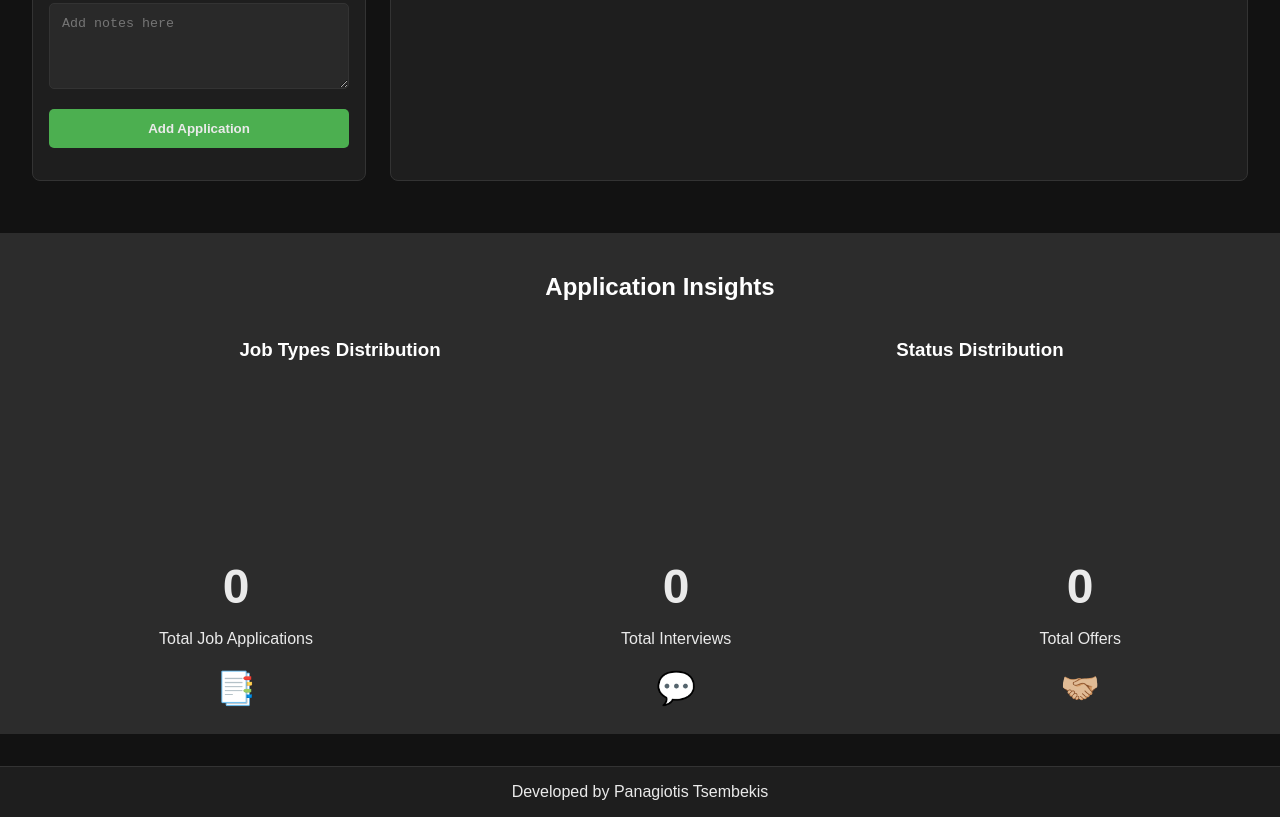
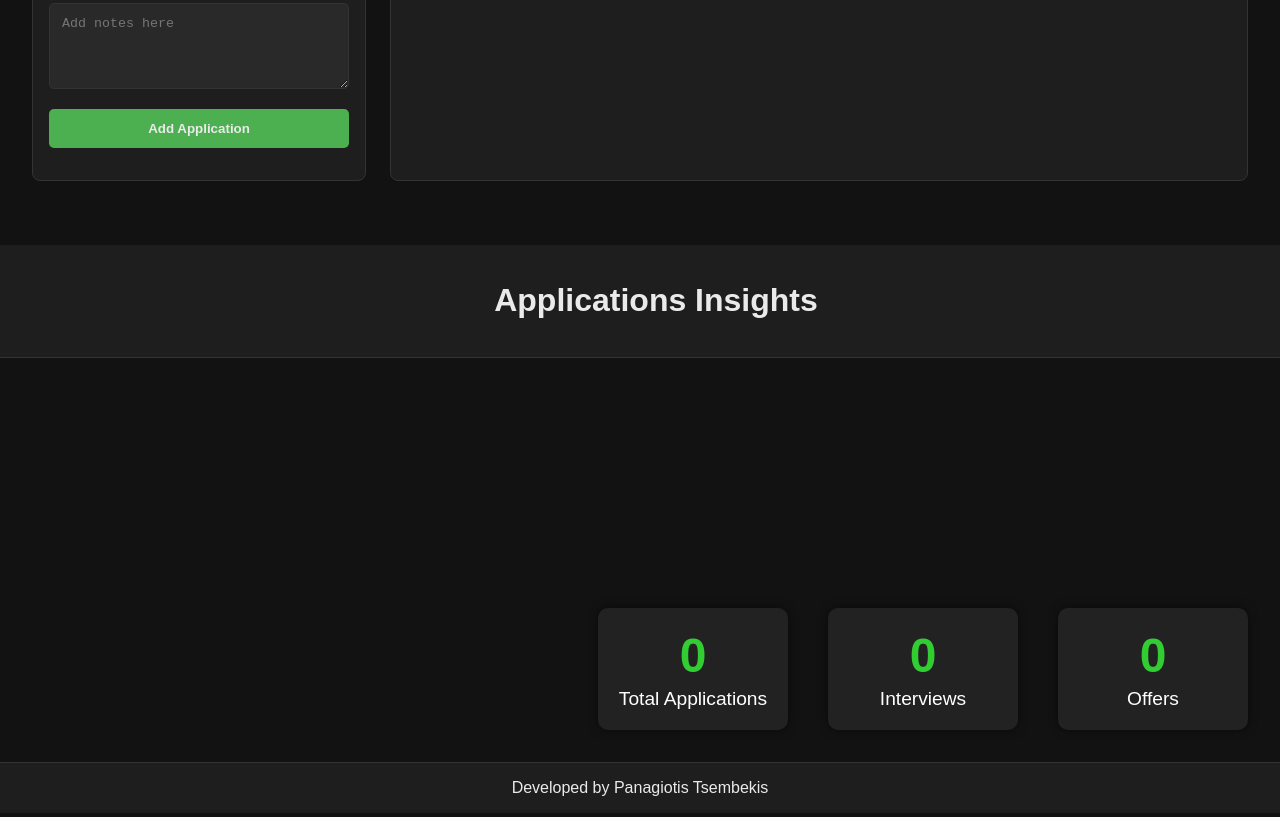
Before and after one commit to tsembp/Job-Application-Tracker, a plain HTML site: page fontend/index.html in a window 1280 px wide. Shown: the part 619-1436 px from the top of the page. Drawn offline with nearby package versions, Linux system fonts and the light colour scheme; no server answers.

Commit message:
created insights section

```diff
--- a/fontend/index.html
+++ b/fontend/index.html
@@ -91,48 +91,38 @@
         </section>
     </div>
 
-    <div style="width: 100%; padding: 20px; margin-top: 20px; background-color: #2c2c2c;">
-        <h2 style="color: white; text-align: center;">Application Insights</h2>
-        <div style="display: flex; justify-content: space-around;">
-            <!-- Job Type Chart -->
-            <div style="width: 45%;">
-                <h3 style="color: white; text-align: center;">Job Types Distribution</h3>
-                <canvas id="jobTypeChart"></canvas>
+    <header class="charts-header">
+        <h1>Applications Insights</h1>
+    </header>
+
+    <div class="charts-container">
+        <div id="left-section">
+            <canvas id="jobTypeChart"></canvas>
+        </div>
+        <div class="right-section">
+            <div id="statusChart-container">
+                <canvas id="statusChart"></canvas>
             </div>
-            <!-- Status Chart -->
-            <div style="width: 45%;">
-                <h3 style="color: white; text-align: center;">Status Distribution</h3>
-                <canvas id="statusChart"></canvas>
+            <div class="hero-section">
+                <div>
+                    <h1 id="totalApplications">0</h1>
+                    <p>Total Applications</p>
+                </div>
+                <div>
+                    <h1 id="totalInterviews">0</h1>
+                    <p>Interviews</p>
+                </div>
+                <div>
+                    <h1 id="totalOffers">0</h1>
+                    <p>Offers</p>
+                </div>
             </div>
         </div>
     </div>
 
-    <div style="display: flex; justify-content: space-around;  padding: 5px; background-color: #2C2C2C; text-align: center;">
-        <div>
-            <h1 id="totalApplications" style="font-size: 3rem; margin: 0;">0</h1>
-            <p>Total Job Applications</p>
-            <h1>📑</h1>
-        </div>
-
-        <div>
-            <h1 id="totalInterviews" style="font-size: 3rem; margin: 0;">0</h1>
-            <p>Total Interviews</p>
-            <h1>💬</h1>
-        </div>
-
-        <div>
-            <h1 id="totalOffers" style="font-size: 3rem; margin: 0;">0</h1>
-            <p>Total Offers</p>
-            <h1>🤝🏼</h1>
-        </div>
-    </div>
-
-
-    <!-- Add Chart.js CDN -->
-    <script src="https://cdn.jsdelivr.net/npm/chart.js"></script>
-
 
     <footer>Developed by Panagiotis Tsembekis</footer>
+    <script src="https://cdn.jsdelivr.net/npm/chart.js"></script>
     <script src="main.js"></script>
 </body>
 </html>
--- a/fontend/main.js
+++ b/fontend/main.js
@@ -311,6 +311,25 @@ function generateCharts(data) {
                 data: Object.values(jobTypeCounts),
                 backgroundColor: ['#4caf50', '#2196f3', '#ff9800'],
             }]
+        },
+        options: {
+            responsive: true,
+            maintainAspectRatio: true,
+            aspectRatio: 1,
+            layout: {
+                padding: {
+                    top: 20,
+                    bottom: 20,
+                }
+            },
+            plugins: {
+                legend: {
+                    position: 'top',
+                    labels: {
+                        padding: 30,
+                    }
+                }
+            }
         }
     });
 
--- a/fontend/style.css
+++ b/fontend/style.css
@@ -34,13 +34,88 @@ h3 {
     overflow-x: auto;
 }
 
-#jobTypeChart,
-#statusChart {
-    max-width: 80%;
-    height: auto;
+#jobTypeChart{
+    max-width: 400px;
+    max-height: 400px;
 }
 
-/* Container for Side-by-Side Layout */
+#statusChart{
+    max-width: 600px;
+    max-height: 400px;
+}
+
+.charts-container {
+    margin-top: 5rem;
+    display: flex;
+    justify-content: space-between;
+    align-items: flex-start;
+    flex-wrap: nowrap;
+    gap: 20px;
+}
+
+.charts-header {
+    width: 100%;
+    background-color: #1E1E1E;
+    color: #EAEAEA;
+    padding: 1rem;
+    text-align: center;
+    border-bottom: 1px solid #333333;
+    margin-top: 2rem;
+}
+
+#left-section {
+    margin-left: 2rem;
+    flex: 1;
+    display: flex;
+    justify-content: center;
+    align-items: center;
+}
+
+.right-section {
+    margin-right: 2rem;
+    flex: 1;
+    display: flex;
+    flex-direction: column;
+    justify-content: flex-start;
+    align-items: center;
+}
+
+#statusChart-container {
+    width: 100%;
+    display: flex;
+    justify-content: center;
+}
+
+.hero-section {
+    display: flex;
+    justify-content: space-around;
+    width: 100%;
+    text-align: center;
+    margin-top: 20px;
+    gap: 40px;
+}
+
+.hero-section div {
+    background: #222;
+    border-radius: 10px;
+    padding: 20px;
+    box-shadow: 0 0 10px rgba(0,0,0,0.5);
+    min-width: 150px;
+}
+
+.hero-section h1 {
+    font-size: 3rem;
+    margin: 0;
+    color: #32CD32;
+}
+
+.hero-section p {
+    font-size: 1.2rem;
+    margin: 5px 0 0;
+    color: white;
+}
+
+
 .container {
     display: flex;
     gap: 1.5rem;
```
